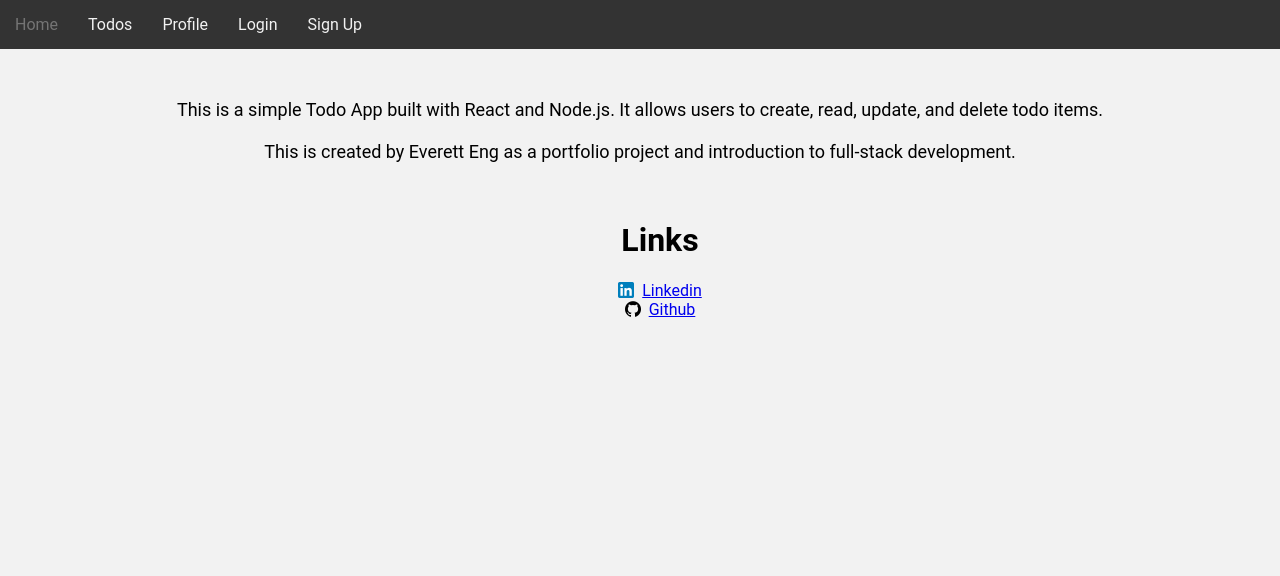
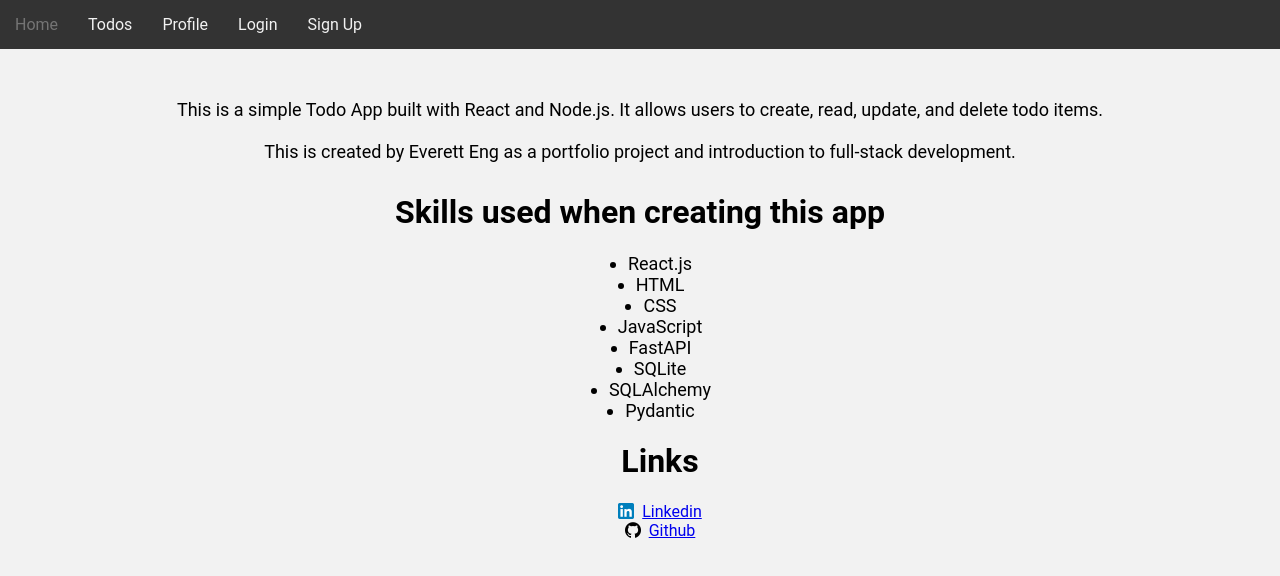
Before and after one commit to EverettEng/TodoApp, a React app in the folder frontend/: page / in a window 1280 px wide. Built offline with nearby package versions, Linux system fonts and the light colour scheme.

Commit message:
Added a bit more stuff to the infopage

```diff
--- a/frontend/src/css/InfoPage.css
+++ b/frontend/src/css/InfoPage.css
@@ -15,7 +15,7 @@ body.info-page {
 
 .profile-links {
   list-style-type: none;
-  padding-top: 20px;
+  padding-top: 0px;
 }
 
 .profile-links li {
--- a/frontend/src/css/LoginPage.css
+++ b/frontend/src/css/LoginPage.css
@@ -58,3 +58,7 @@ body.login, body.signup {
 .link-to-todos:visited{
   color:blue;
 }
+
+.signup-link a:visited{
+  color: blue;
+}
--- a/frontend/src/pages/InfoPage.js
+++ b/frontend/src/pages/InfoPage.js
@@ -27,6 +27,27 @@ const InfoPage = () => {
         This is created by Everett Eng as a portfolio project and introduction
         to full-stack development.
       </p>
+      <h1 style={{ textAlign: "center", paddingTop: "10px" }}>
+        Skills used when creating this app
+      </h1>
+      <ul
+        style={{
+          display: "flex",
+          justifyContent: "center",
+          fontSize: "18px",
+          alignItems: "center",
+          flexDirection: "column",
+        }}
+      >
+        <li>React.js</li>
+        <li>HTML</li>
+        <li>CSS</li>
+        <li>JavaScript</li>
+        <li>FastAPI</li>
+        <li>SQLite</li>
+        <li>SQLAlchemy</li>
+        <li>Pydantic</li>
+      </ul>
 
       <ul className="profile-links">
         <h1>Links</h1>
--- a/frontend/src/pages/LoginPage.js
+++ b/frontend/src/pages/LoginPage.js
@@ -73,7 +73,7 @@ const LoginPage = () => {
             </h3>
             <p>
               Go to{" "}
-              <Link className="link-to-todos" to={"/todos"}>
+              <Link className="link-to-todos" to="/todos">
                 todos
               </Link>
             </p>
```
